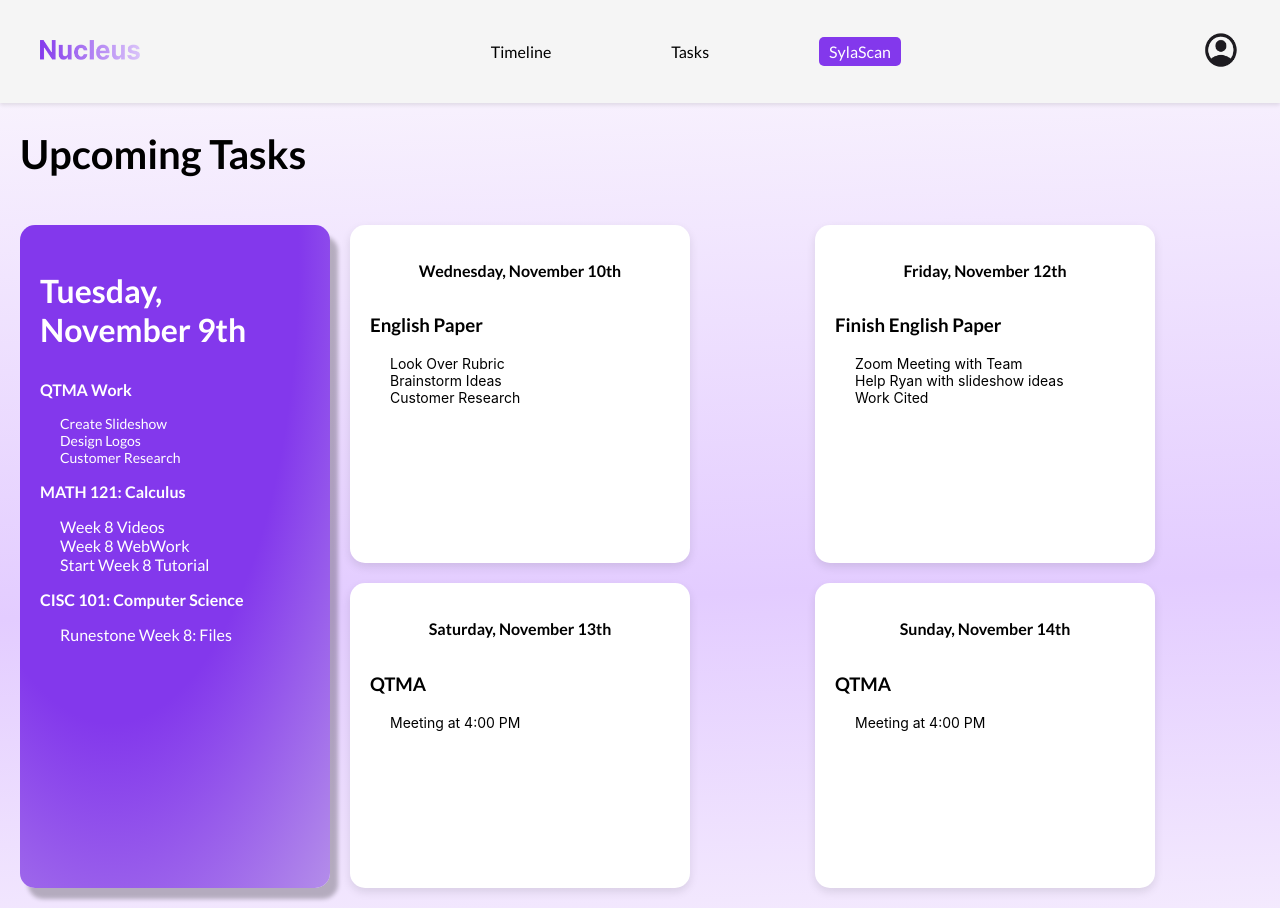
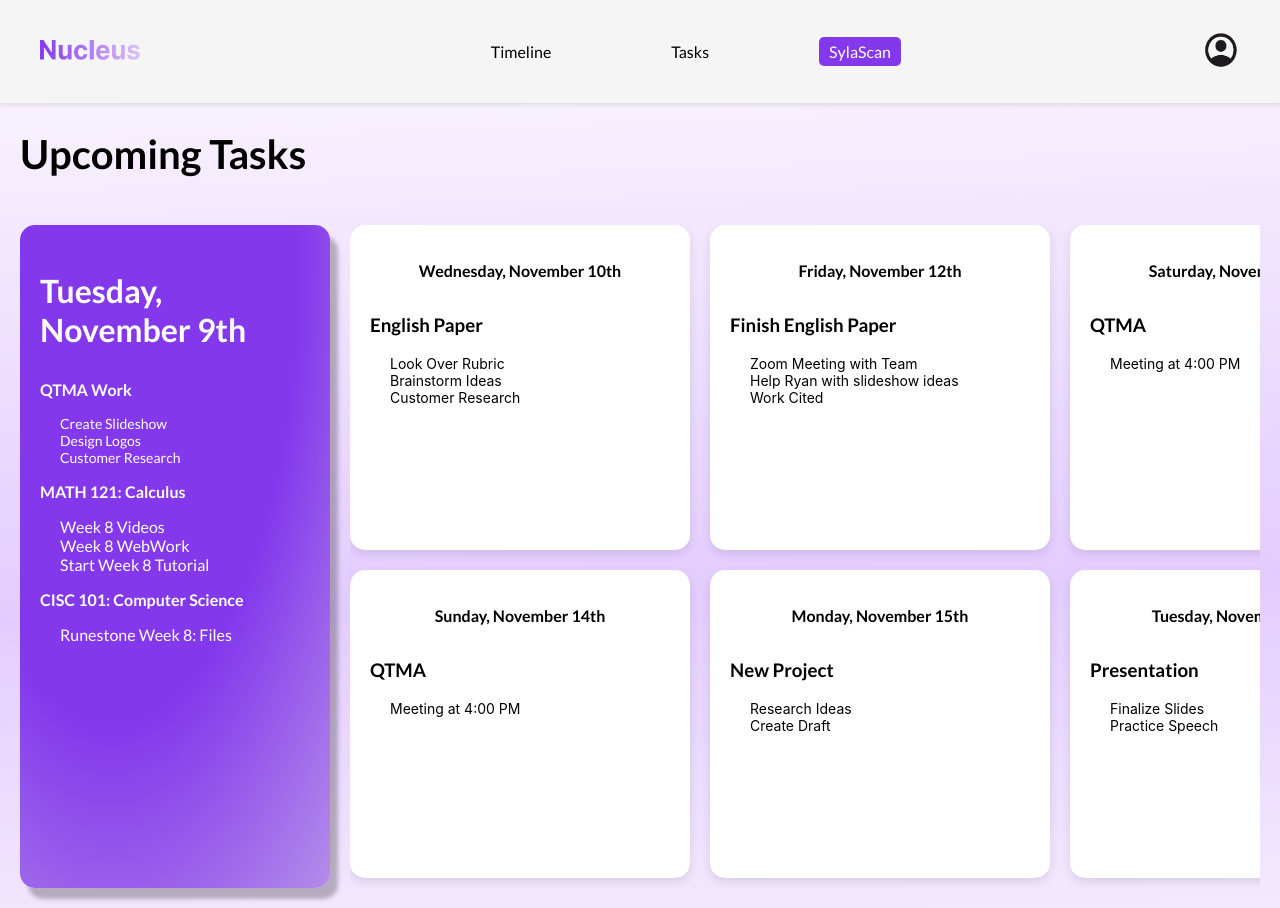
Before and after one commit to kayne-lee/team-MC, a React (Create React App) app in the folder syllabus/: page /tasksPage in a window 1280 px wide. Built offline with nearby package versions, Linux system fonts and the light colour scheme.

Commit message:
Added more day boxes and scroll

```diff
--- a/syllabus/src/components/TasksPage.jsx
+++ b/syllabus/src/components/TasksPage.jsx
@@ -60,10 +60,26 @@ const TasksPage = () => {
                         </ul>
                     </div>
                     <div className="grid-box">
-                        <h3 className="date-header"> Sunday, November 14th</h3>
+                        <h3 className="date-header">Sunday, November 14th</h3>
                         <h3 className="task-header">QTMA</h3>
                         <ul className="sub-list">
                             <li>Meeting at 4:00 PM</li>
+                        </ul>
+                    </div>
+                    <div className="grid-box">
+                        <h3 className="date-header">Monday, November 15th</h3>
+                        <h3 className="task-header">New Project</h3>
+                        <ul className="sub-list">
+                            <li>Research Ideas</li>
+                            <li>Create Draft</li>
+                        </ul>
+                    </div>
+                    <div className="grid-box">
+                        <h3 className="date-header">Tuesday, November 16th</h3>
+                        <h3 className="task-header">Presentation</h3>
+                        <ul className="sub-list">
+                            <li>Finalize Slides</li>
+                            <li>Practice Speech</li>
                         </ul>
                     </div>
                 </div>
--- a/syllabus/src/styles/tasksPage.css
+++ b/syllabus/src/styles/tasksPage.css
@@ -44,10 +44,13 @@
 
 /* Right Grid */
 .right-grid {
-    flex: 2;
     display: grid;
-    grid-template-columns: repeat(2, 1fr);
+    grid-template-columns: repeat(3, 1fr); /* Three equal-width columns */
+    grid-template-rows: auto auto; /* Two rows with heights based on content */
     gap: 20px;
+    overflow-x: auto; /* Enable horizontal scrolling */
+    white-space: nowrap; /* Prevent wrapping */
+    padding-bottom: 10px; /* Add padding for better scrolling experience */
 }
 
 /* Grid Boxes */
@@ -58,8 +61,8 @@
     box-shadow: 0 4px 10px rgba(0, 0, 0, 0.1);
     display: flex;
     flex-direction: column;
+    min-width: 300px; /* Ensure fixed width for each box */
     max-width: 300px;
-    min-width: 300px;
 }
 
 .grid-box ul {
```
